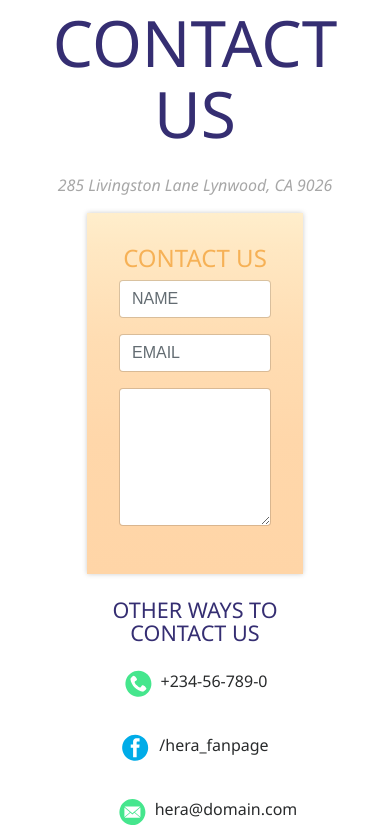
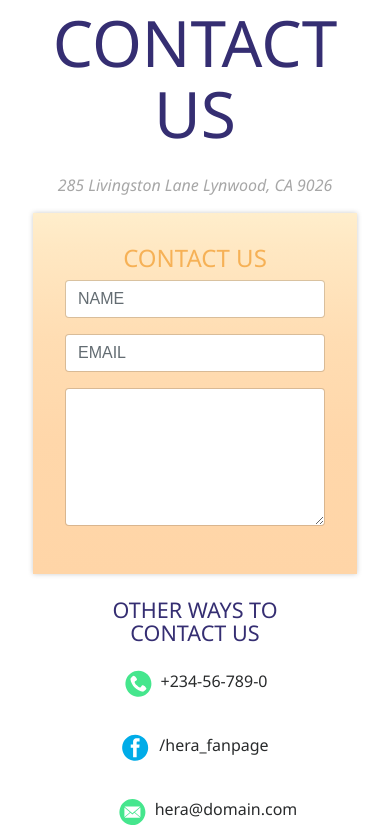
Before and after one commit to isongjosiah/Team-Hera-Budget-App, a PHP site: page /contact.html in a window 390 px wide. Shown: the part 145-971 px from the top of the page. Run offline with PHP 8.4, Linux system fonts and the light colour scheme; some libraries are stand-ins or nearby versions.

Commit message:
Increased form width

```diff
--- a/contact.html
+++ b/contact.html
@@ -81,7 +81,7 @@
             <div class="col-12 col-lg-7 vector-container float-right ">
               <!--if the user's screen is smaller than medium,the vector graphic will disappear and reappear under the "contact us heading" text-->
               <img class = "d-none d-md-block mb-5 w-100" id = "vector" src="Designs/contact-vector.svg" alt="vector illustration" height = 700>
-              <div class="mx-auto mx-lg-0" id =  "form-container">
+              <div class="mx-auto mx-lg-0 " id =  "form-container">
                 <h4 class = "text-center">CONTACT US</h4>
                 <form>
                   <fieldset class="form-group">
--- a/css/contact.css
+++ b/css/contact.css
@@ -251,3 +251,9 @@ a:hover {
     box-shadow:0px 0px 5px #ccc;
   }
 }
+
+@media (max-width: 576px){
+  #form-container{
+    width: 90%;
+  }
+}
```
